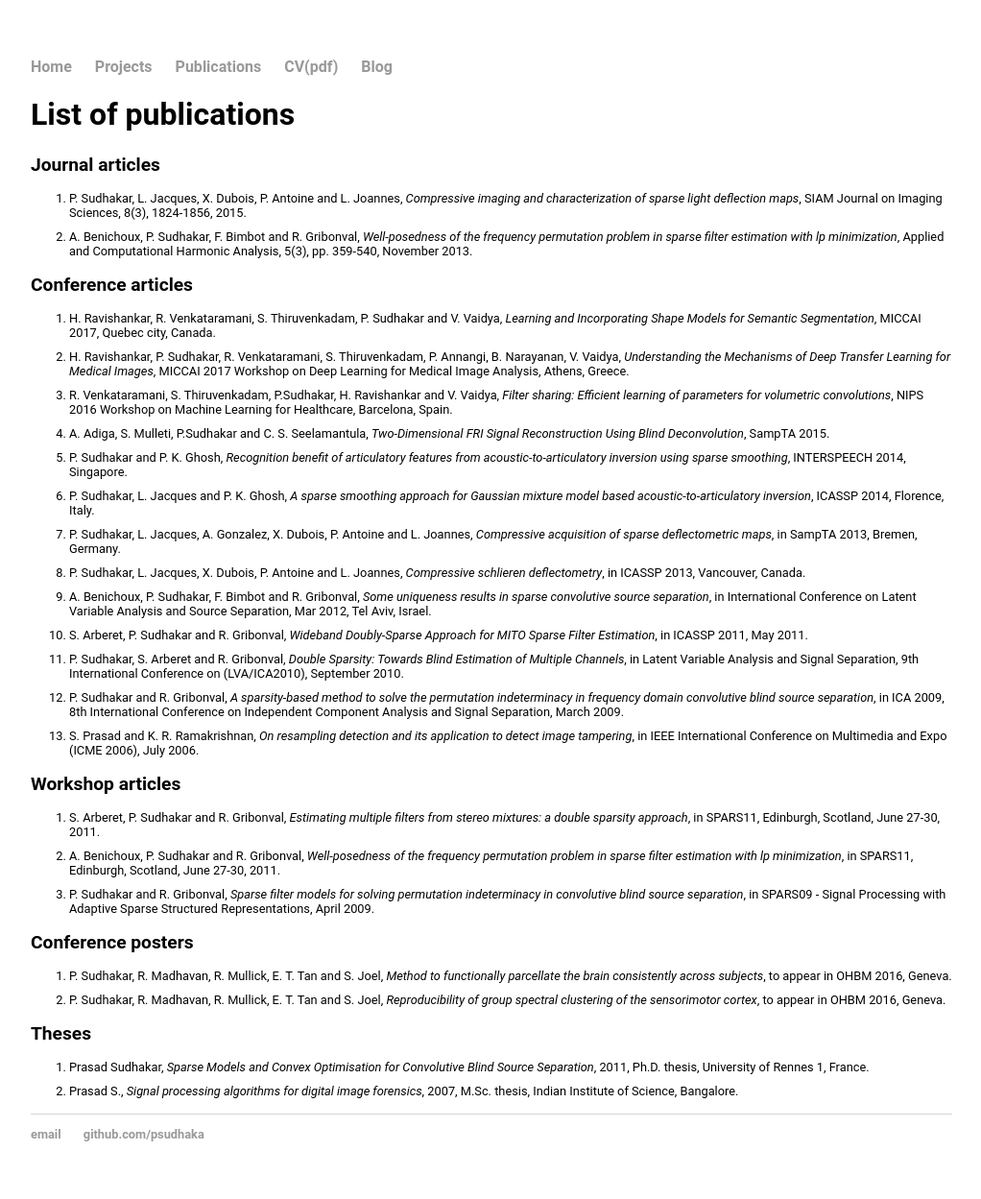
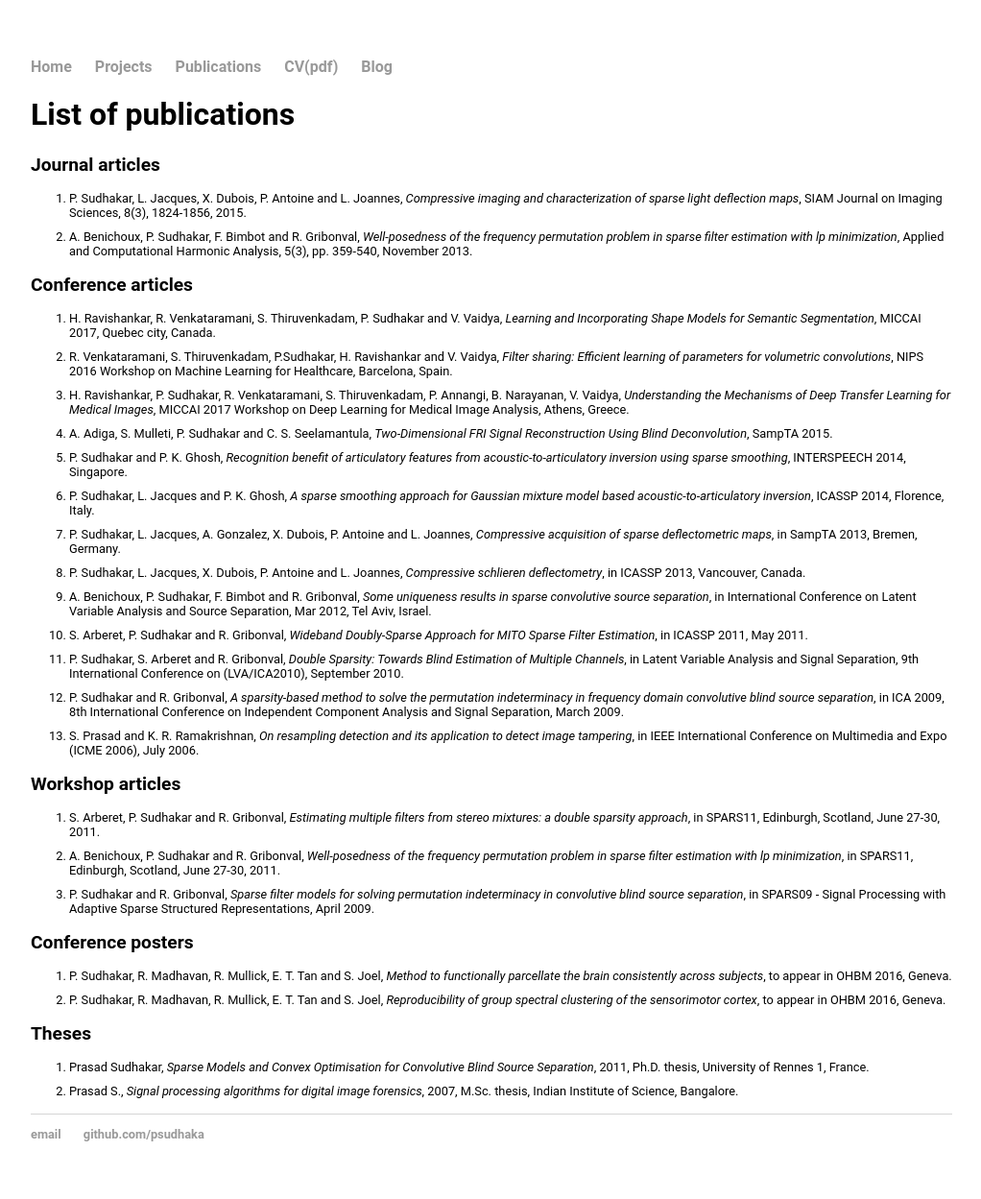
Before and after one commit to psudhaka/psudhaka.github.io, a Jekyll site: the page built from research.html, in a window 1280 px wide. Shown: the whole page at 96% size, without its empty margins (128-1150 px from the left). Built offline with Jekyll 4.4.1, drawn with Linux system fonts in a browser that asks for light colours; part of the change alters nothing that is shown.

```diff
--- a/research.html
+++ b/research.html
@@ -20,9 +20,9 @@ title: Prasad Sudhakar
 
 	<ol class="a">
 <li> H. Ravishankar, R. Venkataramani, S. Thiruvenkadam, P. Sudhakar and V. Vaidya, <i>Learning and Incorporating Shape Models for Semantic Segmentation</i>, MICCAI 2017, Quebec city, Canada.</li>
+<li>R. Venkataramani, S. Thiruvenkadam, P.Sudhakar, H. Ravishankar and V. Vaidya, <i>Filter sharing: Efficient learning of parameters for volumetric convolutions</i>, NIPS 2016 Workshop on Machine Learning for Healthcare, Barcelona, Spain.</li>
 <li>H. Ravishankar, P. Sudhakar, R. Venkataramani, S. Thiruvenkadam, P. Annangi, B. Narayanan, V. Vaidya, <i>Understanding the Mechanisms of Deep Transfer Learning for Medical Images</i>, MICCAI 2017 Workshop on Deep Learning for Medical Image Analysis, Athens, Greece.</li>
-<li>R. Venkataramani, S. Thiruvenkadam, P.Sudhakar, H. Ravishankar and V. Vaidya, <i>Filter sharing: Efficient learning of parameters for volumetric convolutions</i>, NIPS 2016 Workshop on Machine Learning for Healthcare, Barcelona, Spain.</li>
-<li>A. Adiga, S. Mulleti, P.Sudhakar and C. S. Seelamantula, <i>Two-Dimensional FRI Signal Reconstruction Using Blind Deconvolution</i>, SampTA 2015.</li>
+<li>A. Adiga, S. Mulleti, P. Sudhakar and C. S. Seelamantula, <i>Two-Dimensional FRI Signal Reconstruction Using Blind Deconvolution</i>, SampTA 2015.</li>
 <li> P. Sudhakar and P. K. Ghosh, <i>Recognition benefit of articulatory features from acoustic-to-articulatory inversion using sparse smoothing</i>, INTERSPEECH 2014, Singapore.</li>
 <li> P. Sudhakar, L. Jacques and P. K. Ghosh, <i>A sparse smoothing approach for Gaussian mixture
 model based acoustic-to-articulatory inversion</i>, ICASSP 2014, Florence, Italy.</li>
```
